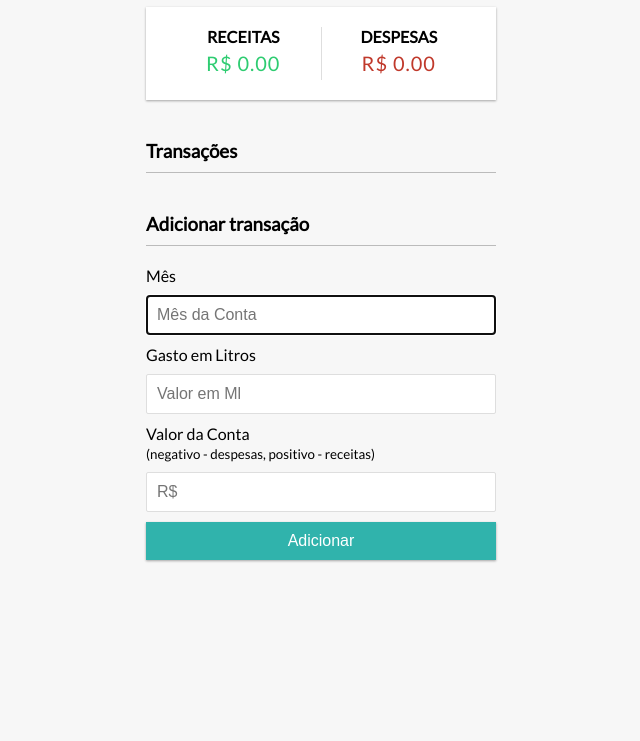
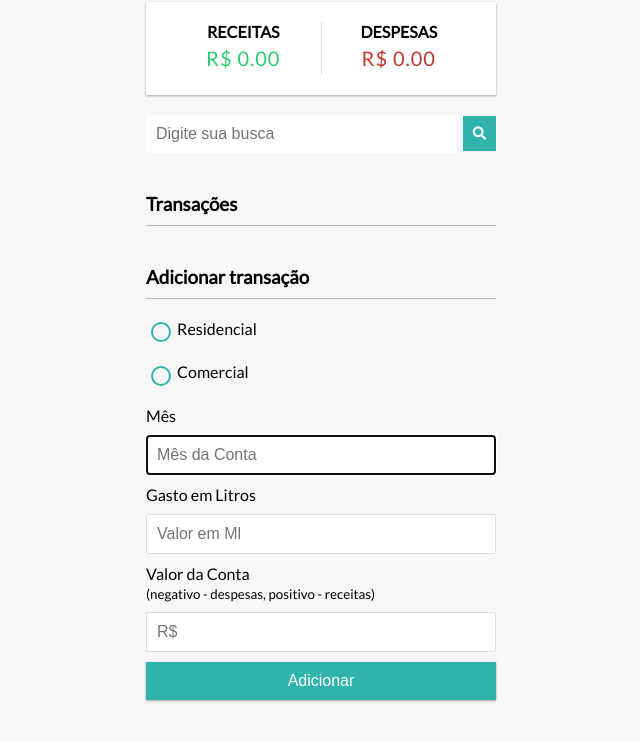
Before and after one commit to enzomchang/GlobalSolution1, a plain HTML site: page index.html in a window 1280 px wide. Shown: the part 175-916 px from the top of the page, without its empty margins (319-959 px from the left). Before the commit the page ends 800 px from the top, so only its background shows below. Drawn offline with Linux system fonts and the light colour scheme.

Commit message:
fix front end

```diff
--- a/index.html
+++ b/index.html
@@ -4,6 +4,7 @@
     <meta charset="UTF-8" />
     <meta name="viewport" content="width=device-width, initial-scale=1.0" />
     <link rel="stylesheet" href="style.css" />
+    <link rel="stylesheet" href="https://cdnjs.cloudflare.com/ajax/libs/font-awesome/5.15.3/css/all.min.css">
     <title>Controle de Água</title>
 </head>
 <body>
@@ -26,11 +27,29 @@
         </div>
     </div>
 
+    <div class="search-container">
+        <input type="text" id="searchInput" placeholder="Digite sua busca">
+        <button id="searchButton"><i class="fas fa-search"></i></button>
+    </div>
+
     <h3>Transações</h3>
 
     <ul id="transactions" class="transactions"></ul>
 
     <h3>Adicionar transação</h3>
+
+    <form>
+        <label for="residencial">
+        <input type="radio" id="residencial" name="tipo" value="residencial">
+        Residencial
+        </label>
+        <br>
+        <label for="comercial">
+        <input type="radio" id="comercial" name="tipo" value="comercial">
+        Comercial
+        </label>
+        <br>
+    </form>
 
     <form id="form">
         <div class="form-control">
@@ -39,8 +58,8 @@
         </div>
 
         <div class="form-control">
-            <label for="text">Gasto em Litros</label>
-            <input autofocus type="text" id="litros" placeholder="Valor em Ml" />
+            <label for="amount">Gasto em Litros</label>
+            <input autofocus type="number" id="liters" placeholder="Valor em Ml" />
             </div>
 
         <div class="form-control">
--- a/script.js
+++ b/script.js
@@ -1,11 +1,13 @@
-const transactionUl = document.querySelector('#transactions');
-const incomeDisplay = document.querySelector('#money-plus');
-const expenseDisplay = document.querySelector('#money-minus');
-const balanceDisplay = document.querySelector('#balance');
-const form = document.querySelector('#form');
-const inputTransactionName = document.querySelector('#text');
-const inputTransactionLitros = document.querySelector('#litros');
-const inputTransactionAmount = document.querySelector('#amount');
+const transactionUl = document.querySelector ('#transactions');
+const incomeDisplay = document.querySelector ('#money-plus');
+const expenseDisplay = document.querySelector ('#money-minus');
+const balanceDisplay = document.querySelector ('#balance');
+const form = document.querySelector ('#form');
+const formResidencial = document.querySelector ('#residencial');
+const formComercial = document.querySelector ('#comercial');
+const inputTransactionName = document.querySelector ('#text');
+const inputTransactionLiters = document.querySelector ('#liters');
+const inputTransactionAmount = document.querySelector ('#amount');
 
 // Método para salvar as informações no localStorage
 const localStorageTransactions = JSON.parse(localStorage
@@ -54,7 +56,7 @@ const getIncome = transactionAmounts => transactionAmounts
   .toFixed(2); //getIncome();
 
 // Método para exibir o soldo total
-const getTotal = transactionLiters => transactionLiters
+const getTotal = transactionLiters =>  transactionLiters
 .filter(value => value > 0)
 .reduce((accumulator, value) => accumulator + value, 0)
 
@@ -109,7 +111,7 @@ const addToTransactionArray = (transactionName, transactionAmount, transactionLi
 const clearInputs = () => {
     inputTransactionName.value = '';
     inputTransactionAmount.value = '';
-    inputTransactionLitros.value = '';
+    inputTransactionLiters.value = '';
 } // clearInputs();
 
 // Método para adicionar os componentes do form
@@ -118,8 +120,8 @@ const handleFormSubmit = event => {
 
     const transactionName = inputTransactionName.value.trim();
     const transactionAmount = inputTransactionAmount.value.trim();
-    const transactionLiters = inputTransactionLitros.value.trim();
-    const isSomeInputEmpty = transactionName === '' || transactionAmount === '';
+    const transactionLiters = inputTransactionLiters.value.trim();
+    const isSomeInputEmpty = transactionName === '' || transactionAmount === '' || transactionLiters  === '';
 
   // Verificando se os inputs estão preenchidos
     if (isSomeInputEmpty) {
--- a/style.css
+++ b/style.css
@@ -150,3 +150,41 @@ input[type='number'] {
 .transactions li:hover .delete-btn {
   opacity: 1;
 }
+
+
+input[type="radio"] {
+  appearance: none;
+  -webkit-appearance: none;
+  -moz-appearance: none;
+  width: 20px;
+  height: 20px;
+  border-radius: 50%;
+  border: 2px solid #30b3ac;
+  outline: none;
+  transition: background-color 0.3s ease-in-out;
+  vertical-align: middle;
+}
+
+input[type="radio"]:checked {
+  background-color: #30b3ac;
+}
+
+.search-container {
+  display: flex;
+  align-items: center;
+}
+
+#searchInput {
+  padding: 10px;
+  border: none;
+  border-radius: 4px;
+  margin-right: 5px;
+}
+
+#searchButton {
+  padding: 10px;
+  background-color: #30b3ac;
+  border: none;
+  color: #ffffff;
+  cursor: pointer;
+}
```
